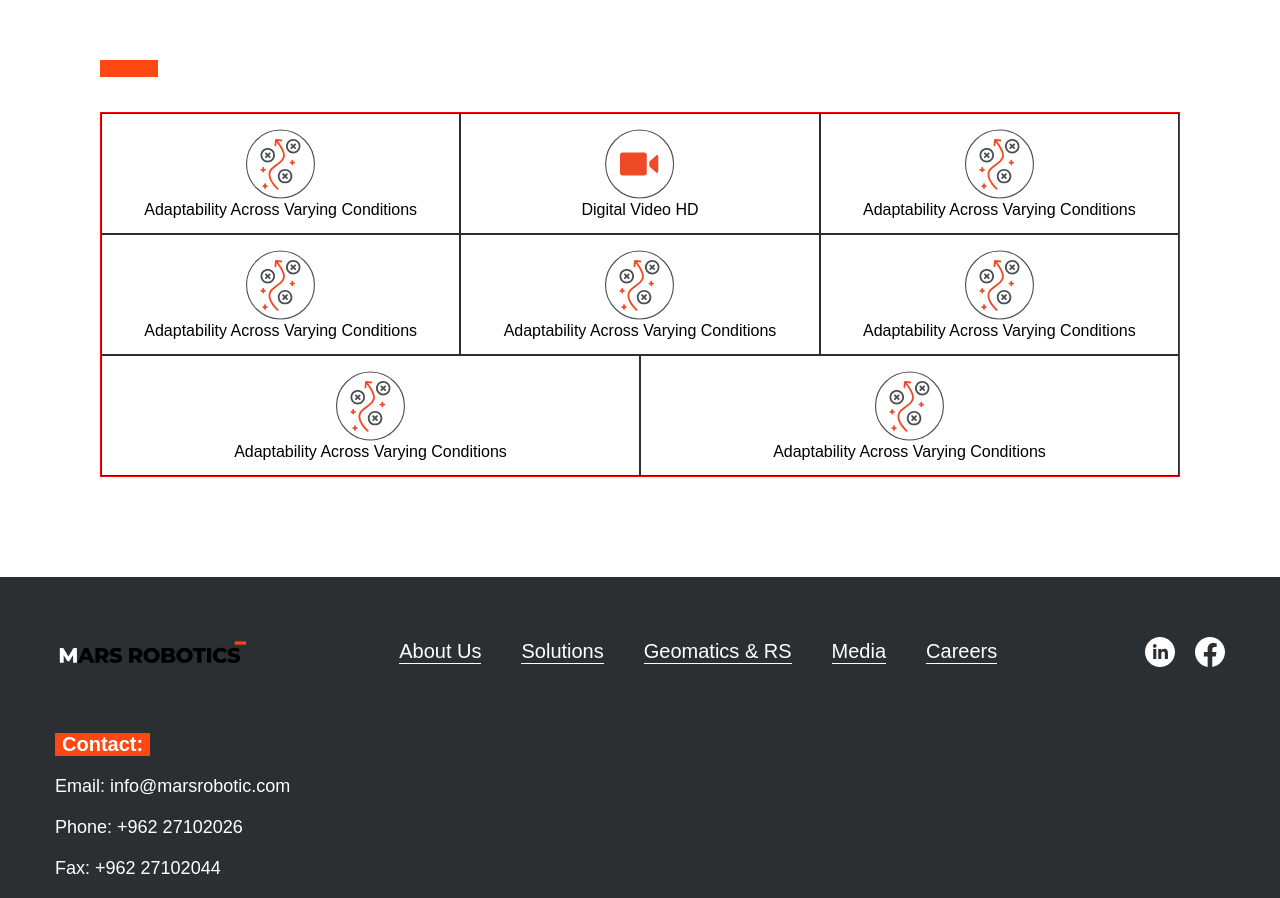
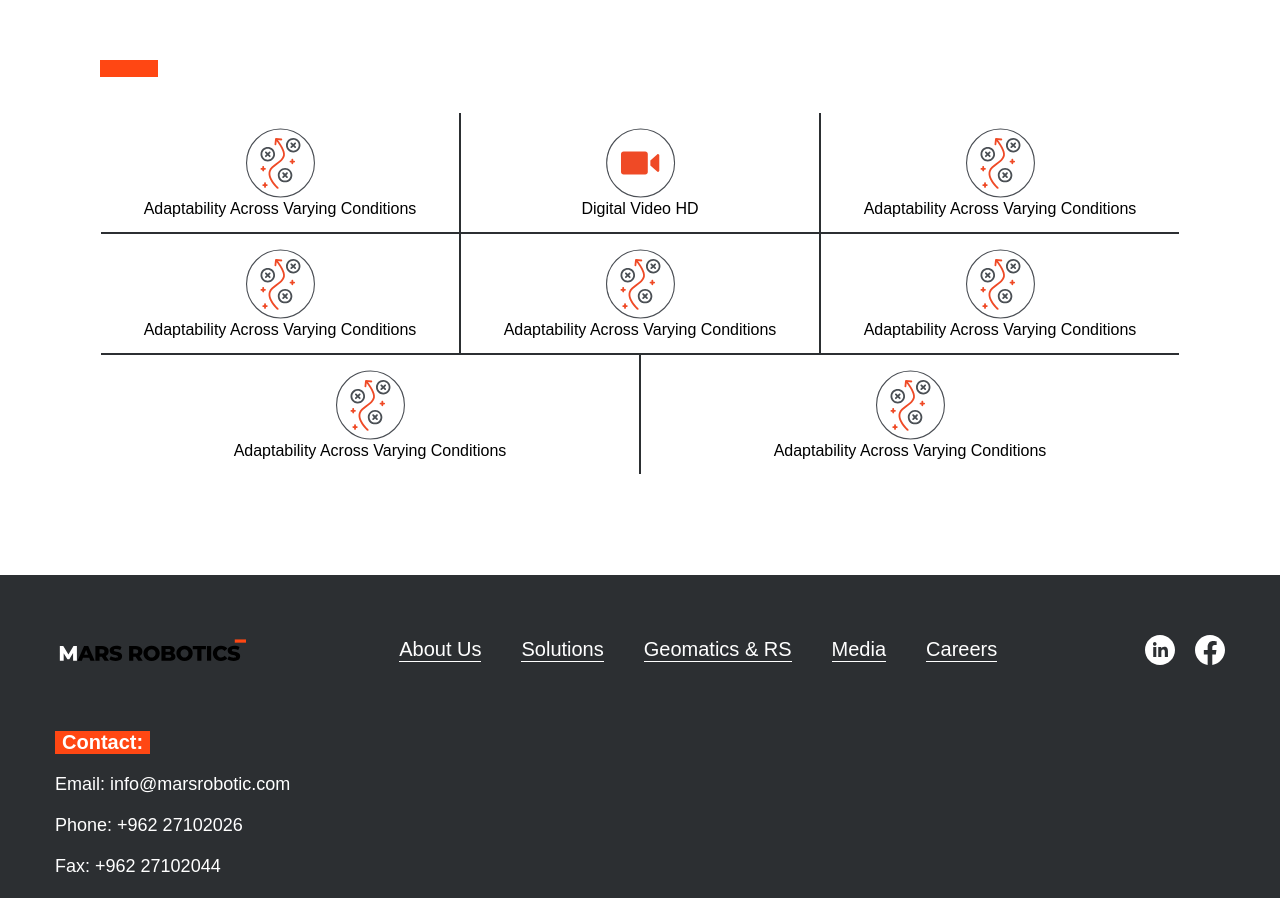
Before and after one commit to Mohammad-amin-alkhatib/mars, a Next.js app: page /products/marsnav in a window 1280 px wide. Shown: the part 834-1732 px from the top of the page. Built offline with nearby package versions, Linux system fonts and the light colour scheme; a web font is replaced by a local one.

Commit message:
border for keysFueture

```diff
--- a/src/components/KeyFeatures/KeyFeatures.module.scss
+++ b/src/components/KeyFeatures/KeyFeatures.module.scss
@@ -6,42 +6,28 @@
     padding: 0 0 35px;
 }
 
-// .keysContainer {
-//     display: flex;
-//     flex-wrap: wrap;
-//     justify-content: space-between;
-//     text-align: center;
-//     margin-bottom: 50px;
-//     justify-content: center;
-
-// }
-
-// .keyFeature {
-//     padding: 15px;
-//     border-right: 1px solid #2C2F32;
-//     border-bottom: 1px solid #2C2F32;
-//     flex: 1 0 30%;
-// }
-
-// .keyFeature:nth-child(3n),
-// .keyFeature:last-child {
-//     border-right: none;
-// }
-
-// .keyFeature:nth-child(-n+3) {
-//     border-bottom: none;
-// }
-
 .keysContainer {
     display: flex;
     flex-wrap: wrap;
     justify-content: center;
-    border: 1px solid red;
+    position: relative;
+}
+
+.keysContainer::after {
+    content: '';
+    position: absolute;
+    top: 0;
+    left: 0;
+    right: 0;
+    bottom: 0;
+    border: 1px solid white;
+    z-index: 1;
 }
 
 .keyFeature {
+    position: relative;
     padding: 15px;
     flex: 1 0 30%;
-    border: 1px solid #2C2F32;
     text-align: center;
+    border: 0.5px solid #2C2F32;
 }
--- a/src/pages/api/sendEmail/index.js
+++ b/src/pages/api/sendEmail/index.js
@@ -1,5 +1,3 @@
-// make this api route send an email using nodemailer as post request
-
 import nodemailer from 'nodemailer';
 
 
@@ -21,8 +19,8 @@ export default async function handler(req, res) {
         const transporter = nodemailer.createTransport({
             service: 'gmail',
             auth: {
-                user: 'mkhatib@marsrobotic.com',       // your Gmail
-                pass: 'mghs iqqu stpl ckhf',          // generated app password
+                user: 'mkhatib@marsrobotic.com',
+                pass: 'mghs iqqu stpl ckhf',
             },
         });
 
```
